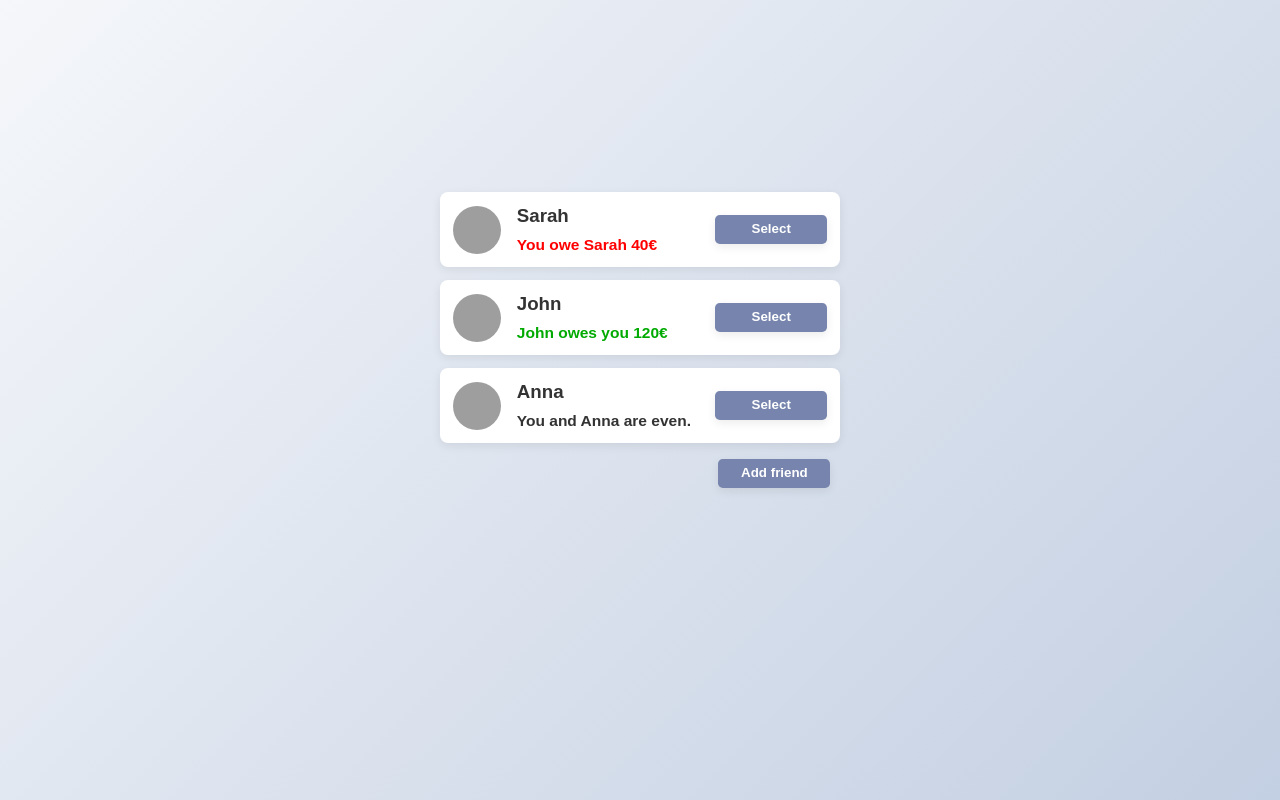
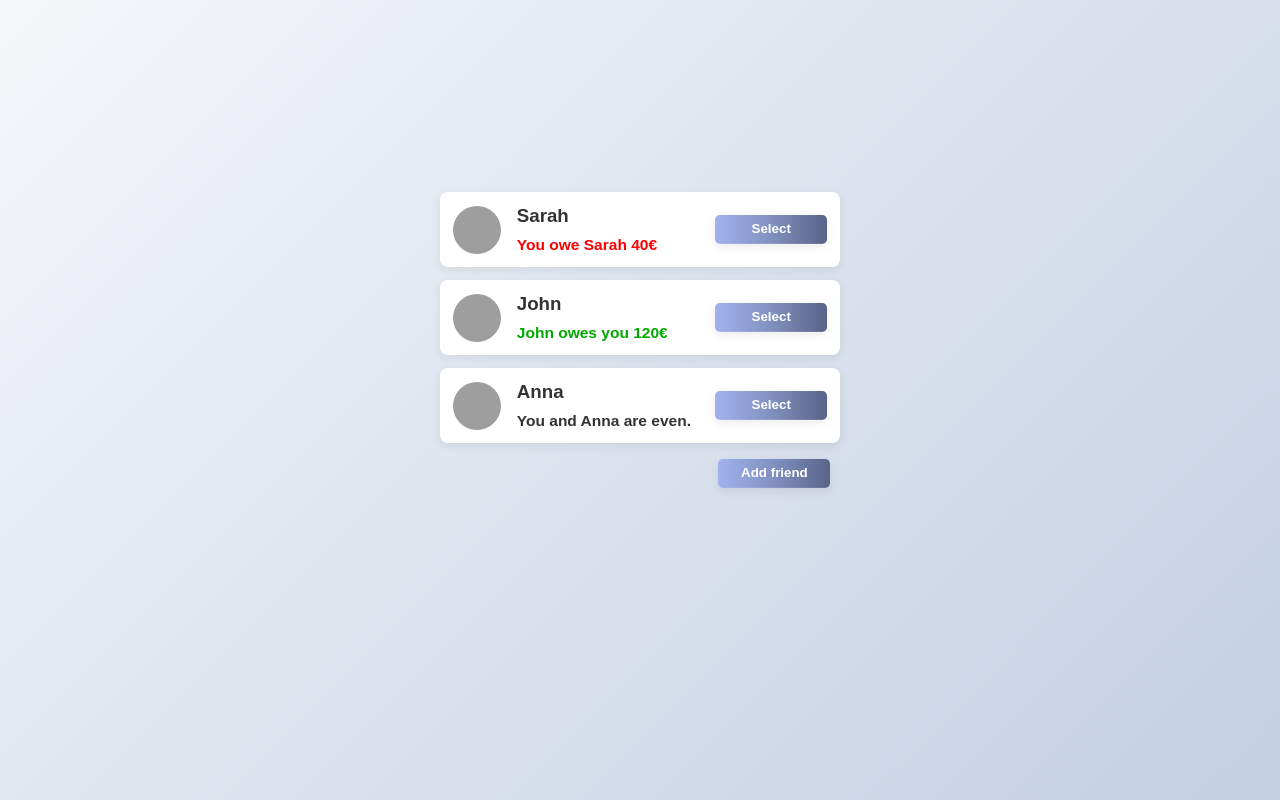
Before and after one commit to Srdjan-P/EatAndSplit, a React (Create React App) app: page / in a window 1280 px wide. Both pictures are taken after a click on the element "Would you like to split a bill?". Built offline with nearby package versions, Linux system fonts and the light colour scheme; grey boxes are pictures that could not be loaded.

Commit message:
Added background color animation to the headline & buttons

```diff
--- a/src/components/Button.js
+++ b/src/components/Button.js
@@ -1,3 +1,7 @@
 export default function Button({ children, onClick }) {
-  return <button onClick={onClick}>{children}</button>;
+  return (
+    <div className="button-container">
+      <button onClick={onClick}>{children}</button>
+    </div>
+  );
 }
--- a/src/index.css
+++ b/src/index.css
@@ -1,7 +1,7 @@
 :root {
-  --color-lightest: rgb(213, 223, 255);
-  --color-light: rgb(200, 212, 252);
-  --color-medium: rgb(174, 187, 227);
+  --color-lightest: rgb(204, 214, 248);
+  --color-light: rgb(184, 198, 247);
+  --color-medium: rgb(151, 164, 205);
   --color-dark: rgb(119, 133, 174);
 }
 
@@ -29,34 +29,57 @@ body {
 
 .headline {
   box-shadow: 0 0 10px 5px var(--color-medium);
-  border-radius: 2rem;
-  display: flex;
-  text-align: center;
+  border-radius: 1rem;
   animation: appear 0.5s ease-in backwards;
 }
 
 h1 {
   padding: 15px 25px;
-  background-color: var(--color-dark);
-  box-shadow: inset 0 0 10px 5px var(--color-medium);
   color: #fff;
-  border-radius: 2rem;
+  border-radius: 0.5rem;
+  text-align: center;
   cursor: pointer;
+  width: 100%;
+  background: linear-gradient(
+    to right,
+    rgb(130, 145, 193),
+    rgb(171, 190, 255),
+    rgb(130, 145, 193),
+    rgb(75, 85, 117),
+    rgb(130, 145, 193),
+    rgb(171, 190, 255),
+    rgb(130, 145, 193)
+  );
+  background-size: 400% 100%;
+  animation: moveGradient 7s linear infinite alternate;
+}
+
+.button-container {
+  animation: slideIn 0.5s ease forwards;
 }
 
 button {
   width: 7rem;
   border-radius: 0.3rem;
-  background-color: var(--color-medium);
   line-height: 1.8rem;
   border: none;
   font-weight: bold;
   cursor: pointer;
   transition: all 0.3s;
   box-shadow: 0 3px 10px rgb(0, 0, 0, 0.08);
-  background-color: var(--color-dark);
   color: #fff;
-  animation: slideIn 0.5s ease forwards;
+  background: linear-gradient(
+    to right,
+    rgb(130, 145, 193),
+    rgb(171, 190, 255),
+    rgb(130, 145, 193),
+    rgb(75, 85, 117),
+    rgb(130, 145, 193),
+    rgb(171, 190, 255),
+    rgb(130, 145, 193)
+  );
+  background-size: 400% 100%;
+  animation: moveGradient 10s linear infinite alternate;
 }
 
 .friends-list {
@@ -236,3 +259,12 @@ button {
     transform: translateX(0);
   }
 }
+
+@keyframes moveGradient {
+  0% {
+    background-position: 0% 50%;
+  }
+  100% {
+    background-position: 100% 50%;
+  }
+}
```
